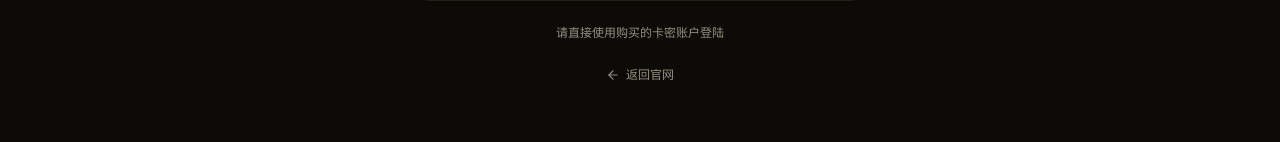
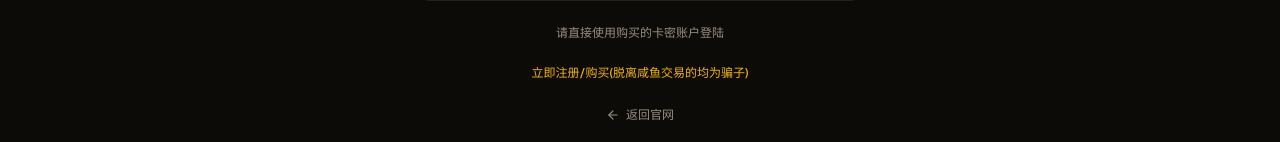
Before and after one commit to NiceGamezwh/nobodysmsonline, a Next.js app: page / in a window 1280 px wide. Shown: the part 713-855 px from the top of the page. Before the commit the page ends 818 px from the top, so only its background shows below. Built offline with nearby package versions, Linux system fonts and the light colour scheme.

Commit message:
Update page.tsx

```diff
--- a/app/page.tsx
+++ b/app/page.tsx
@@ -127,6 +127,17 @@ export default function LoginPage() {
             请直接使用购买的卡密账户登陆
           </p>
 
+          <p className="text-center text-xs">
+            <a
+              href="https://h5.m.goofish.com/item?forceFlush=1&id=1067694717647&ut_sk=1.aIW9rIEM7fYDAAQkC0XI2Fr3_12431167_1784351846124.Copy.detail.1067694717647.2952925557"
+              target="_blank"
+              rel="noopener noreferrer"
+              className="text-primary hover:underline font-medium"
+            >
+              立即注册/购买(脱离咸鱼交易的均为骗子)
+            </a>
+          </p>
+
           <div className="text-center">
             <a
               href="https://nobodysms.com/"
```
